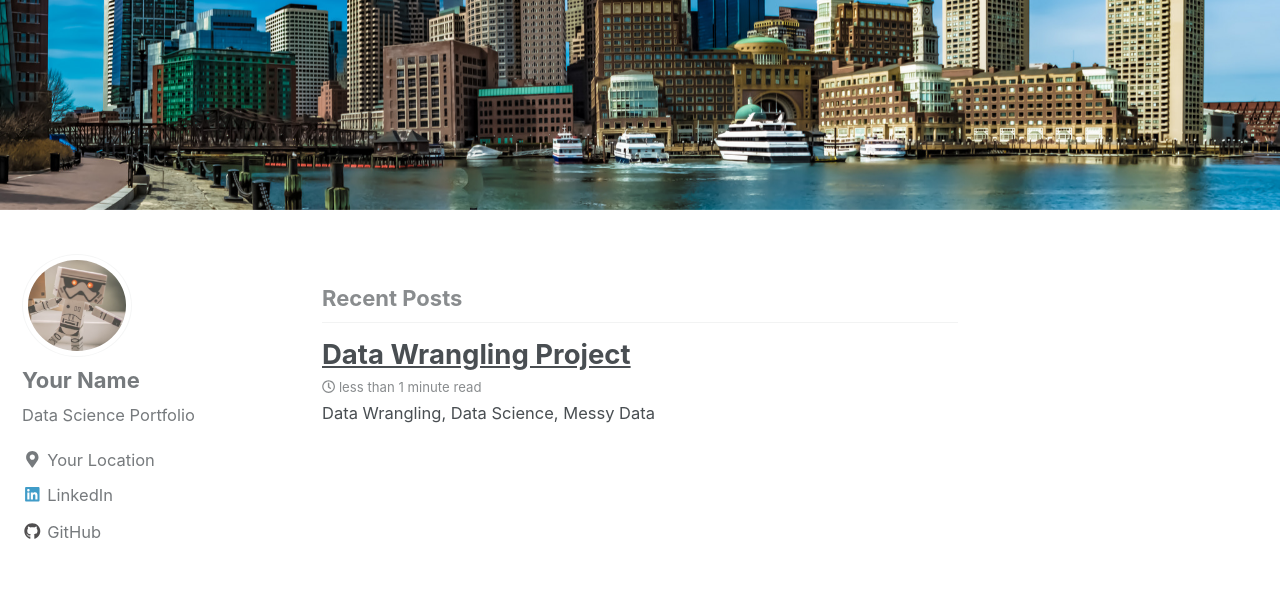
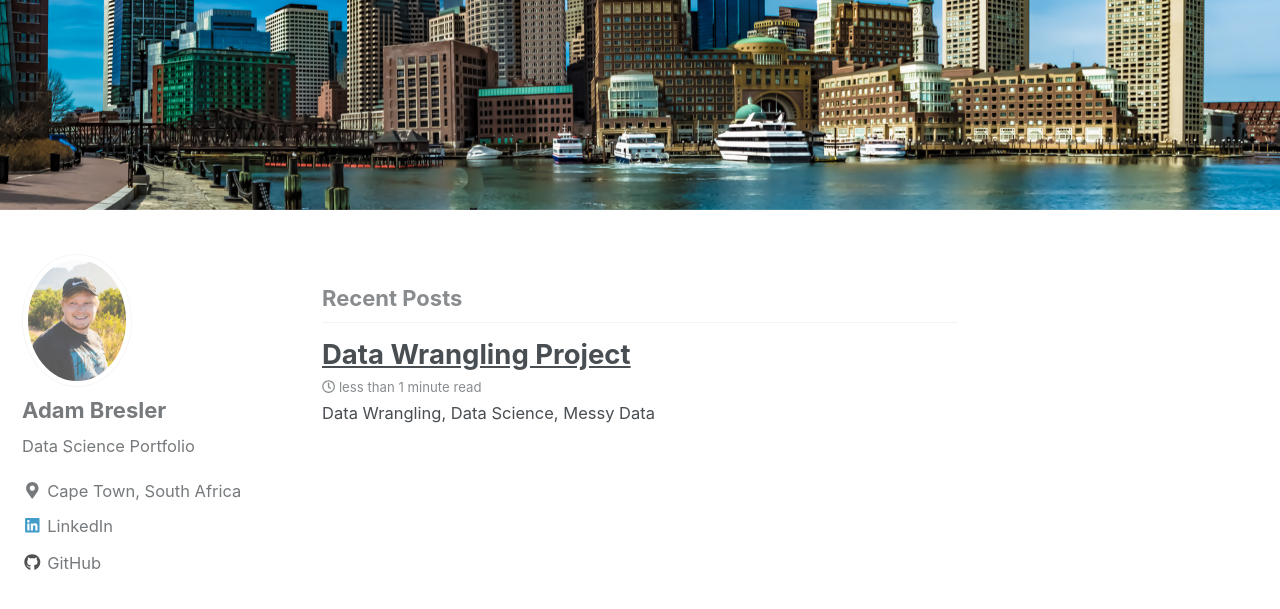
Before and after one commit to Adam-Bresler/Adam-Bresler.github.io, a Jekyll site: the page built from index.html, in a window 1280 px wide and 900 px high, scrolled down 398 px. Shown: the top 609 px of the window. Built offline with Jekyll 4.4.1, drawn with Linux system fonts in a browser that asks for light colours; nearby versions of some CDN libraries; the list of posts is cut into pages by our own code.

Commit message:
Adding Details

```diff
--- a/_config.yml
+++ b/_config.yml
@@ -84,10 +84,10 @@
 
 # Site Author
 author:
-  name             : "Your Name"
-  avatar           : "/images/bio-pic-2.jpg" # path of avatar image, e.g. "/assets/images/bio-photo.jpg"
+  name             : "Adam Bresler"
+  avatar           : "/images/bio_pic.jpg" # path of avatar image, e.g. "/assets/images/bio-photo.jpg"
   bio              : "Data Science Portfolio"
-  location         : "Your Location"
+  location         : "Cape Town, South Africa"
   email            :
   uri              :
   home             : # null (default), "absolute or relative url to link to author home"
@@ -97,13 +97,13 @@
   flickr           :
   facebook         :
   foursquare       :
-  github           : "Your Github"
+  github           : "Adam-Bresler"
   gitlab           :
   google_plus      :
   keybase          :
   instagram        :
   lastfm           :
-  linkedin         : "dataoptimal" # "john-doe-12345678" (the last part of your profile url, e.g. https://www.linkedin.com/in/john-doe-12345678)
+  linkedin         : "adambresler" # "john-doe-12345678" (the last part of your profile url, e.g. https://www.linkedin.com/in/john-doe-12345678)
   pinterest        :
   soundcloud       :
   stackoverflow    : # "123456/username" (the last part of your profile url, e.g. https://stackoverflow.com/users/123456/username)
```
Also changed, not shown: images/bio-pic-2.jpg (deleted), images/bio_pic.jpg (added).
